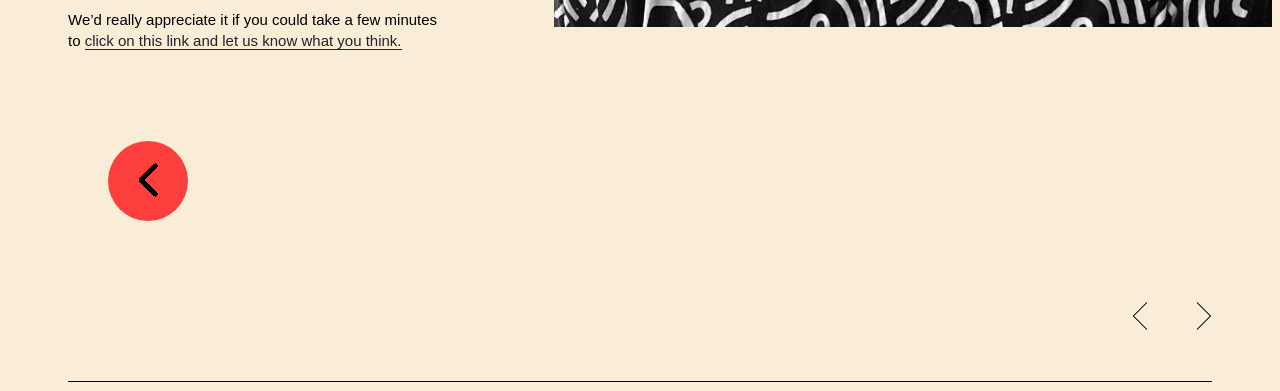
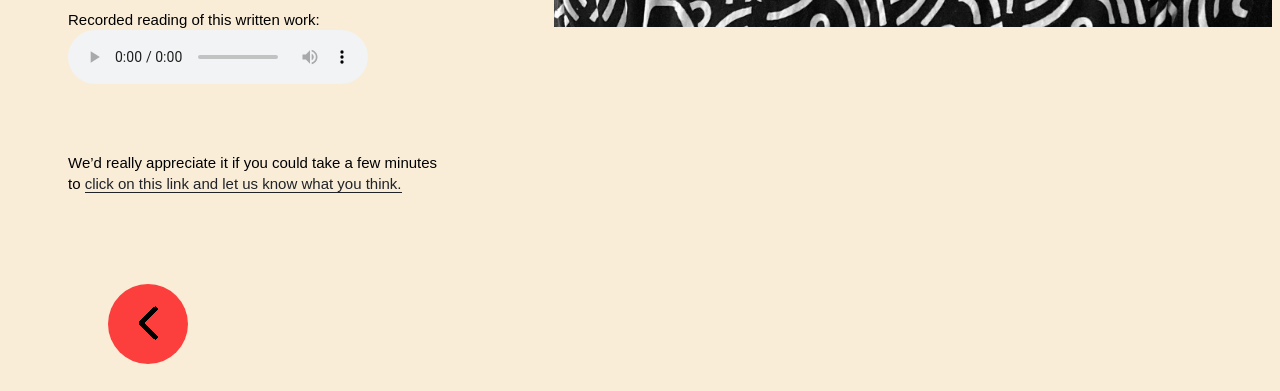
Before and after one commit to DaDaFestInternational/ELC, a plain HTML site: page project-detail-page copy 2.html in a window 1280 px wide. Shown: the part 709-1100 px from the top of the page. Drawn offline with Linux system fonts and the light colour scheme.

Commit message:
Add files via upload

```diff
--- a/project-detail-page copy 2.html
+++ b/project-detail-page copy 2.html
@@ -35,6 +35,7 @@
                 <h2>Khairani Barokka is a writer, artist, translator and editor from Jakarta. In 2023, Okka was shortlisted for the Asian Women of Achievement Awards in the Arts and Culture category, and longlisted for the Loewe/Studio Voltaire Award. Okka’s work has been presented widely internationally, and centres disability justice as anticolonial praxis, and access as translation. Among her honours, she has been a UNFPA Indonesian Young Leader Driving Social Change, a Delfina Foundation Associate Artist, an Artforum Must-See, and Associate Artist at the UK’s National Centre for Writing. She also gave DaDa's Rushton Lecture in 2022. Okka's latest book is 2024's amuk (Nine Arches); her creative nonfiction debut Annah, Infinite will be out with Tilted Axis in June 2025. Image description: A black and white photo of an Indonesian woman with black hair tied back. She is wearing lipstick, and a black and white daster, and is smiling to the camera against a white background.</h2>
                 <h1>Click on the links below to explore the artwork:</h1>
                 <h2><a href="https://disbeliefdisregard.uk/wp-content/uploads/2024/06/KBarokka-AHRC-nonfiction-May2024.pdf">Creative non-fiction by Khairani Barokka</a></h2>
+                <h2>Recorded reading of this written work: <audio src="audio/OkkaAD.mp3" controls></audio></h2>
                 <h2>We’d really appreciate it if you could take a few minutes to <a href="https://uk.culturecounts.cc/s/6F714H">click on this link and let us know what you think.</a></h2>
             </div>
 
```
